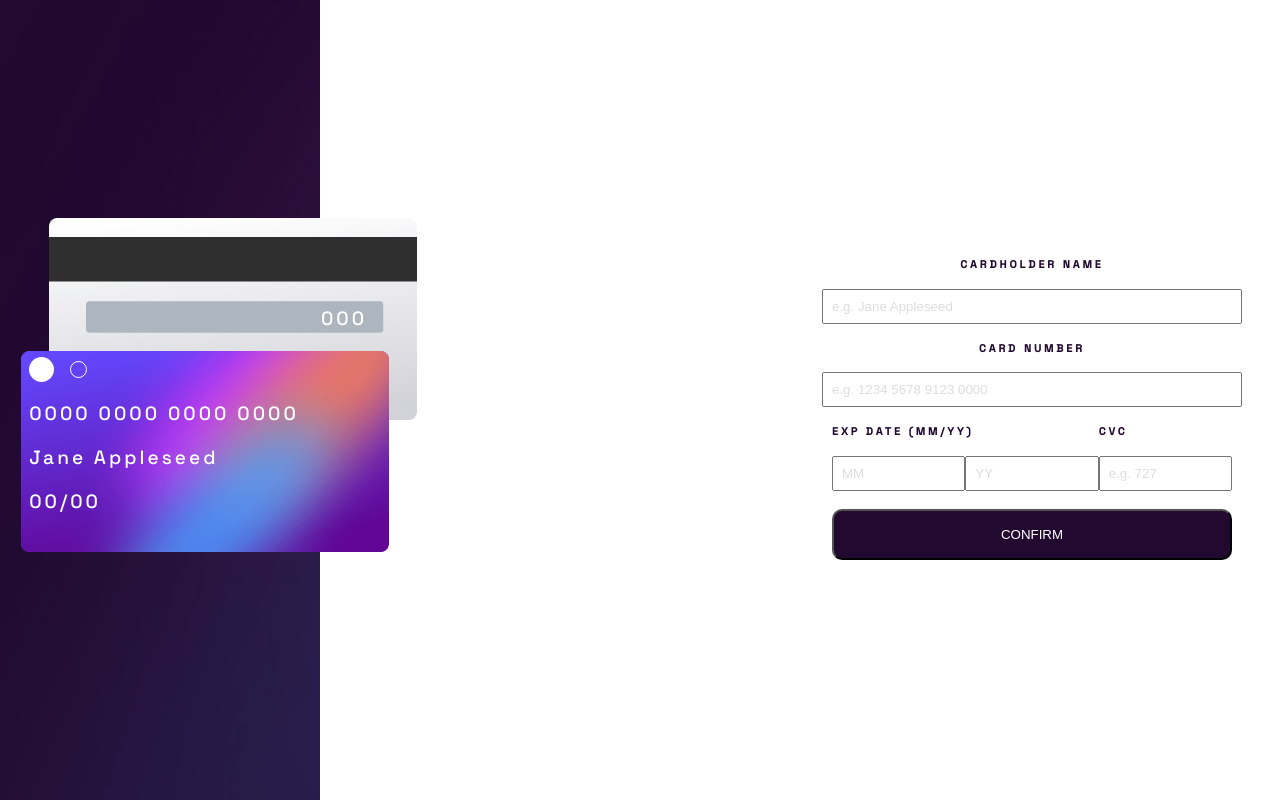
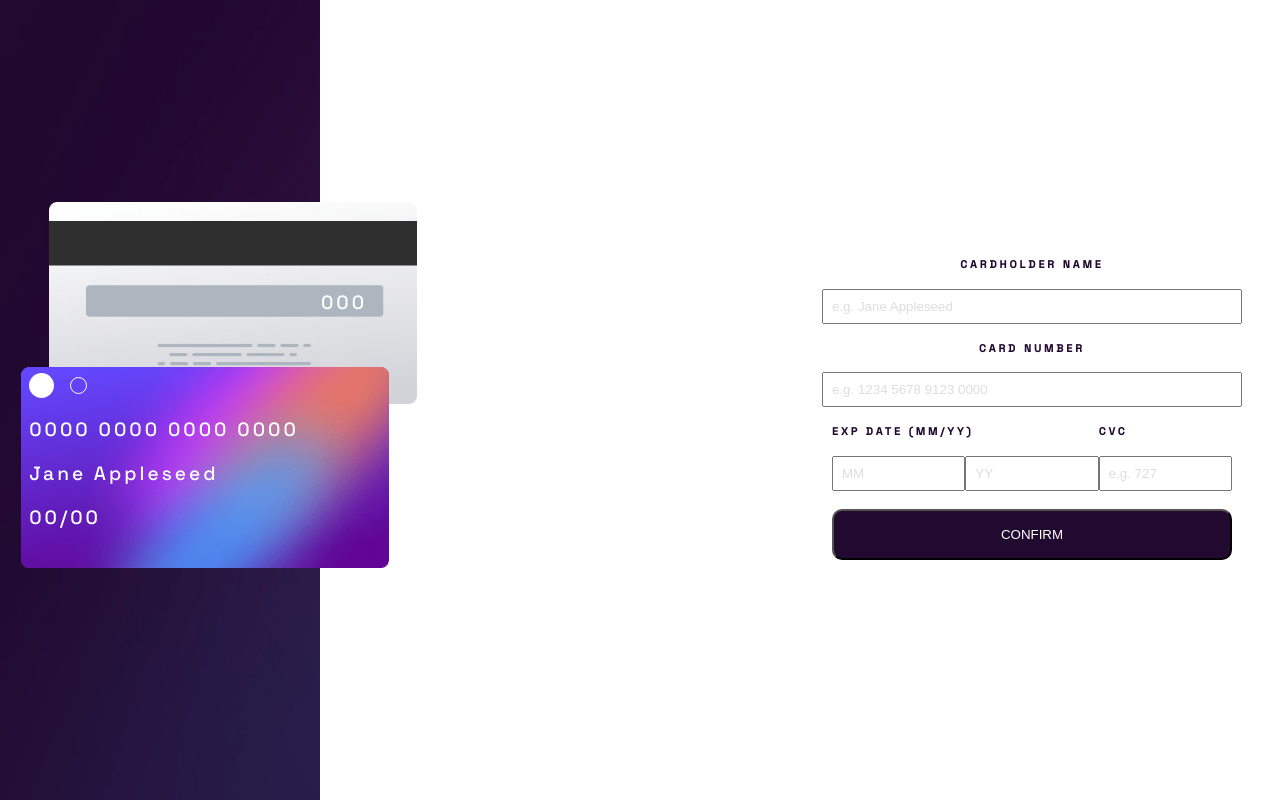
Before and after one commit to H4V1/Interactive-card-details-form, a plain HTML site: page index.html in a window 1280 px wide. Drawn offline with Linux system fonts and the light colour scheme.

Commit message:
Update media query 'working as expected for now'

```diff
--- a/style.css
+++ b/style.css
@@ -128,10 +128,10 @@ button {
     color: white;
 }
 
-
-@media screen and (min-width: 595px) {
+@media screen and (min-width: 768px) {
     .container, .left {
         height: 100vh;
+        gap: 2rem;
         justify-content: space-between;
     }
 
```
